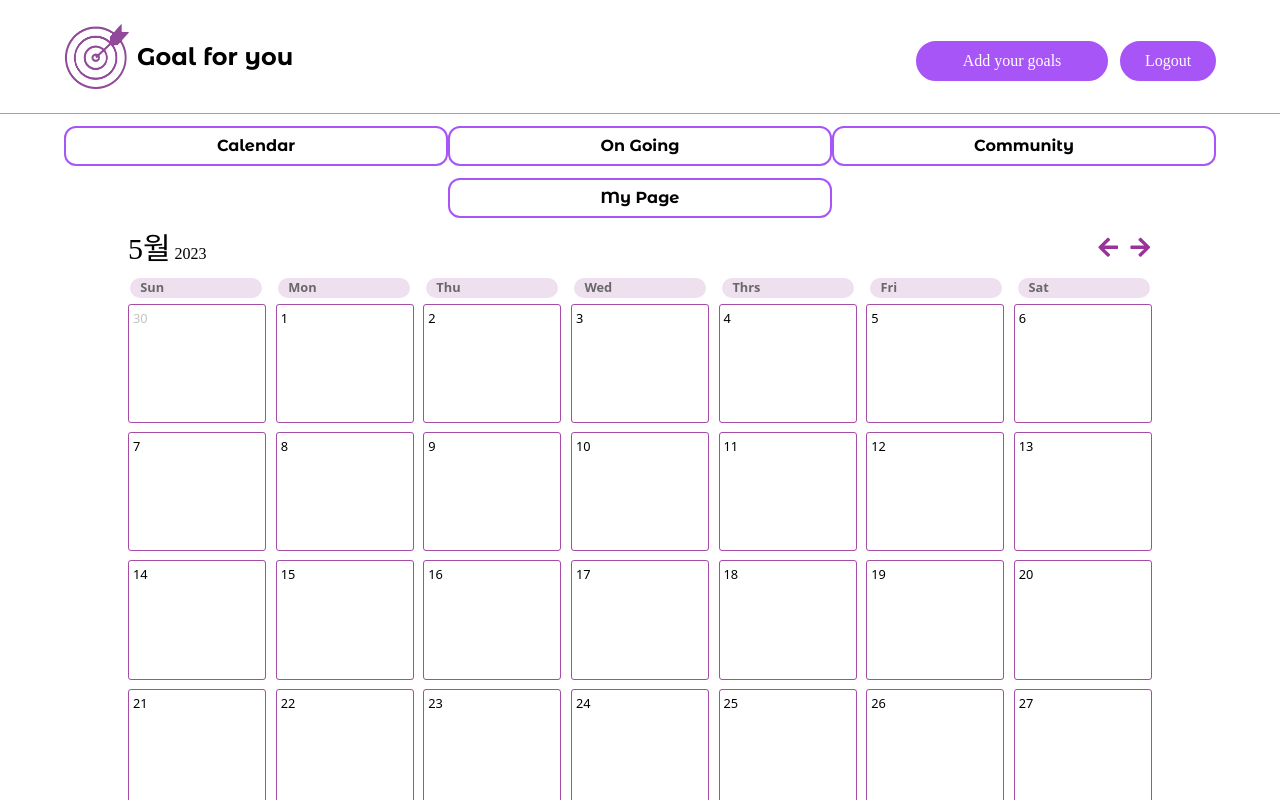
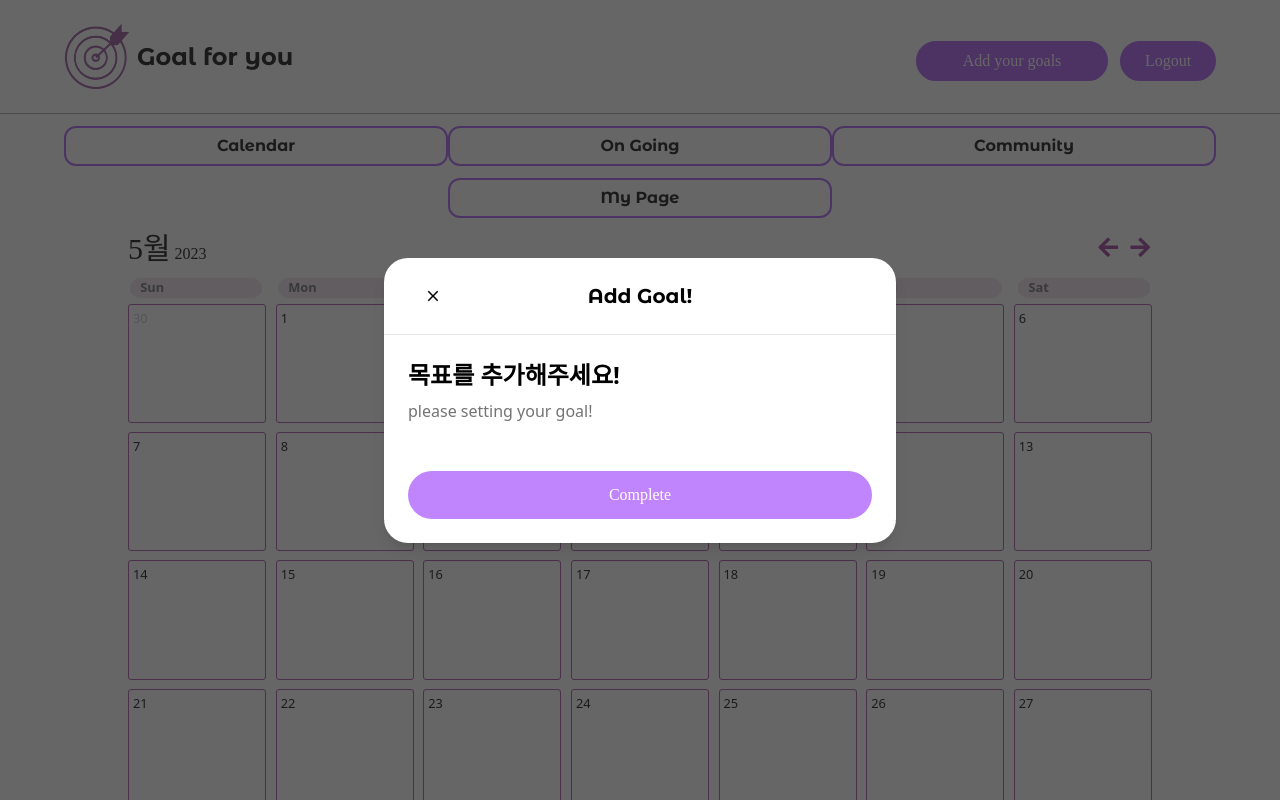
Before and after one commit to hyung6370/goal-for-you, a Next.js app: page /calendar in a window 1280 px wide. Shown: the top 800 px of the page. Built offline with nearby package versions, Linux system fonts and the light colour scheme.

Commit message:
[Add]: addGoal modal create and readme modify

```diff
--- /dev/null
+++ b/components/Home/Button.tsx
@@ -0,0 +1,52 @@
+import { IconType } from "react-icons";
+
+interface ButtonProps {
+  label: string;
+  onClick: (e: React.MouseEvent<HTMLButtonElement>) => void;
+  disabled?: boolean;
+  outline?: boolean;
+  small?: boolean;
+  icon?: IconType
+}
+
+const Button: React.FC<ButtonProps> = ({
+  label,
+  onClick,
+  disabled,
+  outline,
+  small,
+  icon: Icon
+}) => {
+  return (
+    <button
+      onClick={onClick}
+      disabled={disabled}
+      className={`
+       font_kor_medium
+       relative
+       disabled:opacity-70
+       disabled:cursor-not-allowed
+       rounded-3xl
+       hover:opacity-80
+       transition
+       w-full
+       ${outline ? 'bg-white' : 'bg-purple-400'}
+       ${outline ? 'border-black' : 'bg-purple-400'}
+       ${outline ? 'text-black' : 'text-white'}
+       ${small ? 'py-1' : 'py-3'}
+       ${small ? 'text-sm' : 'text-md'}
+       ${small ? 'font-light' : 'text-md'}
+      `}
+    >
+      {Icon && (
+        <Icon
+          size={24}
+          className="absolute left-4 top-3"
+        />
+      )}
+      {label}
+    </button>
+   );
+}
+
+export default Button;
--- a/components/Home/Footer.tsx
+++ b/components/Home/Footer.tsx
@@ -15,23 +15,23 @@ export default function Footer() {
                 </p>
                 <span className="inline-flex justify-center mt-4 sm:ml-auto sm:mt-0 sm:justify-start">
                 <a className="text-gray-500">
-                    <svg fill="currentColor" stroke-linecap="round" stroke-linejoin="round" stroke-width="2" className="w-5 h-5" viewBox="0 0 24 24">
+                    <svg fill="currentColor" strokeLinecap="round" strokeLinejoin="round" strokeWidth="2" className="w-5 h-5" viewBox="0 0 24 24">
                     <path d="M18 2h-3a5 5 0 00-5 5v3H7v4h3v8h4v-8h3l1-4h-4V7a1 1 0 011-1h3z"></path>
                     </svg>
                 </a>
                 <a className="ml-3 text-gray-500">
-                    <svg fill="currentColor" stroke-linecap="round" stroke-linejoin="round" stroke-width="2" className="w-5 h-5" viewBox="0 0 24 24">
+                    <svg fill="currentColor" strokeLinecap="round" strokeLinejoin="round" strokeWidth="2" className="w-5 h-5" viewBox="0 0 24 24">
                     <path d="M23 3a10.9 10.9 0 01-3.14 1.53 4.48 4.48 0 00-7.86 3v1A10.66 10.66 0 013 4s-4 9 5 13a11.64 11.64 0 01-7 2c9 5 20 0 20-11.5a4.5 4.5 0 00-.08-.83A7.72 7.72 0 0023 3z"></path>
                     </svg>
                 </a>
                 <a className="ml-3 text-gray-500">
-                    <svg fill="none" stroke="currentColor" stroke-linecap="round" stroke-linejoin="round" stroke-width="2" className="w-5 h-5" viewBox="0 0 24 24">
+                    <svg fill="none" stroke="currentColor" strokeLinecap="round" strokeLinejoin="round" strokeWidth="2" className="w-5 h-5" viewBox="0 0 24 24">
                     <rect width="20" height="20" x="2" y="2" rx="5" ry="5"></rect>
                     <path d="M16 11.37A4 4 0 1112.63 8 4 4 0 0116 11.37zm1.5-4.87h.01"></path>
                     </svg>
                 </a>
                 <a className="ml-3 text-gray-500">
-                    <svg fill="currentColor" stroke="currentColor" stroke-linecap="round" stroke-linejoin="round" stroke-width="0" className="w-5 h-5" viewBox="0 0 24 24">
+                    <svg fill="currentColor" stroke="currentColor" strokeLinecap="round" strokeLinejoin="round" strokeWidth="0" className="w-5 h-5" viewBox="0 0 24 24">
                     <path stroke="none" d="M16 8a6 6 0 016 6v7h-4v-7a2 2 0 00-2-2 2 2 0 00-2 2v7h-4v-7a6 6 0 016-6zM2 9h4v12H2z"></path>
                     <circle cx="4" cy="4" r="2" stroke="none"></circle>
                     </svg>
--- a/components/Home/Header.tsx
+++ b/components/Home/Header.tsx
@@ -1,10 +1,12 @@
-import React from "react";
+import React, { useCallback, useState } from "react";
 import { getSession, signOut } from "next-auth/react";
 import { NextPageContext } from "next";
 import Link from "next/link";
 import AddgoalModal from "../modal/AddgoalModal";
 import MenuItem from "./MenuItem";
 import { BsPlusCircle } from "react-icons/bs";
+import useAddgoalModal from "@/hooks/useAddgoalModal";
+
 
 export async function getServerSideProps(context: NextPageContext) {
     const session = await getSession(context);
@@ -22,7 +24,14 @@ export async function getServerSideProps(context: NextPageContext) {
     }
 }
 
-export default function Header() {
+const Header = () => {
+    const addgoalModal = useAddgoalModal();
+    const [isOpen, setIsOpen] = useState(false);
+
+    const toggleOpen = useCallback(() => {
+        setIsOpen((value) => !value);
+    }, []);
+
     return (
         <div>
             <div className="flex flex-row items-center justify-between px-4 py-6 transition duration-500 md:px-16">
@@ -33,9 +42,10 @@ export default function Header() {
                     </div>
                 </Link>
 
+                <AddgoalModal />
                 <div className="flex flex-row">
                     <MenuItem
-                        onClick={() => {}}
+                        onClick={addgoalModal.onOpen}
                         label="Add your goals"
 
                     />
@@ -52,3 +62,5 @@ export default function Header() {
       );
 
 }
+
+export default Header;
--- a/components/modal/AddgoalModal.tsx
+++ b/components/modal/AddgoalModal.tsx
@@ -10,6 +10,19 @@ import Heading from "./Heading";
 const AddgoalModal = () => {
   const addgoalModal = useAddgoalModal();
   const [isLoading, setIsLoading] = useState(false);
+
+  const {
+    register,
+    handleSubmit,
+    formState: {
+      errors,
+    }
+  } = useForm<FieldValues>({
+    defaultValues: {
+      goalName: '',
+
+    }
+  })
 
   const onSubmit: SubmitHandler<FieldValues> = (data) => {
     setIsLoading(true);
@@ -43,7 +56,7 @@ const AddgoalModal = () => {
         title="Add Goal!"
         actionLabel="Complete"
         onClose={addgoalModal.onClose}
-        // onSubmit={handleSubmit(onSubmit)}
+        onSubmit={handleSubmit(onSubmit)}
         body={bodyContent}
       />
     </div>
--- a/components/modal/Modal.tsx
+++ b/components/modal/Modal.tsx
@@ -1,13 +1,14 @@
 import { useCallback, useEffect, useState } from "react";
 import { IoMdClose } from "react-icons/io";
+import Button from "../home/Button";
 
 interface ModalProps {
   isOpen?: boolean;
   onClose: () => void;
-  // onSubmit: () => void;
+  onSubmit: () => void;
   title?: string;
   body?: React.ReactElement;
-  footer?: React.ReactElement;
+  // footer?: React.ReactElement;
   actionLabel: string;
   disabled?: boolean;
   secondaryAction?: () => void;
@@ -17,10 +18,10 @@ interface ModalProps {
 const Modal: React.FC<ModalProps> = ({
   isOpen,
   onClose,
-  // onSubmit,
+  onSubmit,
   title,
   body,
-  footer,
+  // footer,
   actionLabel,
   disabled,
   secondaryAction,
@@ -32,14 +33,24 @@ const Modal: React.FC<ModalProps> = ({
     setShowModal(isOpen)
   }, [isOpen]);
 
-  // const handleClose = useCallback(() => {
-  //   if (disabled) {
-  //     return;
-  //   }
+  const handleClose = useCallback(() => {
+    if (disabled) {
+      return;
+    }
+    setShowModal(false);
+    setTimeout(() => {
+      onClose();
+    }, 300);
 
-  //   onSubmit();
+  }, [disabled, onClose]);
 
-  // }, [disabled, onSubmit]);
+  const handleSubmit = useCallback(() => {
+    if (disabled) {
+      return null;
+    }
+
+    onSubmit();
+  }, [disabled ||onSubmit]);
 
   const handleSecondaryAction = useCallback(() => {
     if (disabled || !secondaryAction) {
@@ -48,6 +59,10 @@ const Modal: React.FC<ModalProps> = ({
 
     secondaryAction();
   }, [disabled, secondaryAction]);
+
+  if (!isOpen) {
+    return null;
+  }
 
   return (
     <div>
@@ -68,7 +83,7 @@ const Modal: React.FC<ModalProps> = ({
              `}
           >
             <div
-              className="relative flex flex-col w-full h-full bg-white border-0 rounded-lg shadow-lg outline-none translate lg:h-auto md:h-auto focus:outline-none"
+              className="relative flex flex-col w-full h-full bg-white border-0 shadow-lg outline-none rounded-3xl translate lg:h-auto md:h-auto focus:outline-none"
             >
               {/* HEADER */}
               <div
@@ -79,12 +94,12 @@ const Modal: React.FC<ModalProps> = ({
                 "
               >
                 <button
-                  // onClick={handleClose}
+                  onClick={handleClose}
                   className="absolute p-1 transition border-0 hover:opacity-70 left-9 "
                 >
                   <IoMdClose size={18} />
                 </button>
-                <div className="text-lg font-semibold">
+                <div className="text-xl font-semibold font_here">
                   {title}
                 </div>
               </div>
@@ -93,8 +108,25 @@ const Modal: React.FC<ModalProps> = ({
                 {body}
               </div>
               {/* FOOTER */}
-
-
+              <div className="flex flex-col gap-2 p-6">
+                <div
+                  className="flex flex-row items-center w-full gap-4 "
+                >
+                  {secondaryAction && secondaryActionLabel && (
+                    <Button
+                      outline
+                      disabled={disabled}
+                      label={secondaryActionLabel}
+                      onClick={handleSubmit}
+                    />
+                  )}
+                  <Button
+                    disabled={disabled}
+                    label={actionLabel}
+                    onClick={handleSubmit}
+                  />
+                </div>
+              </div>
             </div>
           </div>
         </div>
--- a/hooks/useAddgoalModal.ts
+++ b/hooks/useAddgoalModal.ts
@@ -7,7 +7,7 @@ interface AddgoalModalStore {
 }
 
 const useAddgoalModal = create<AddgoalModalStore>((set) => ({
-  isOpen: false,
+  isOpen: true,
   onOpen: () => set({ isOpen: true }),
   onClose: () => set({ isOpen: false }),
 }));
```
Also changed, not shown: 1 other file (tests, documents, lock files or other folders).
